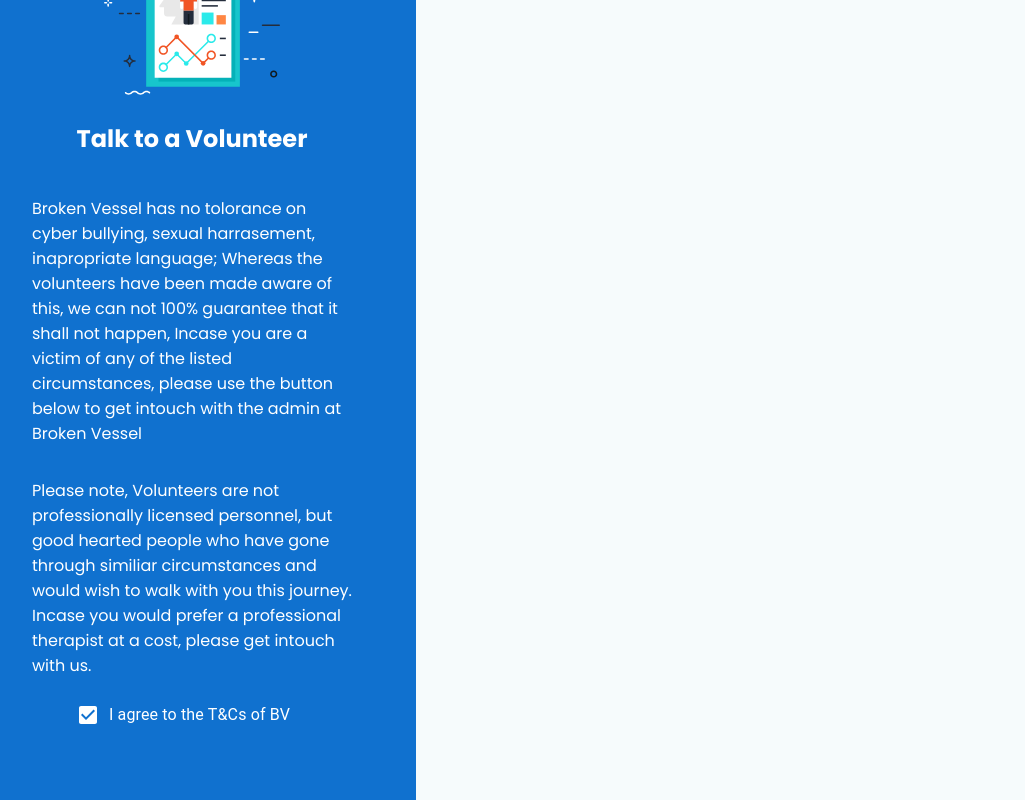
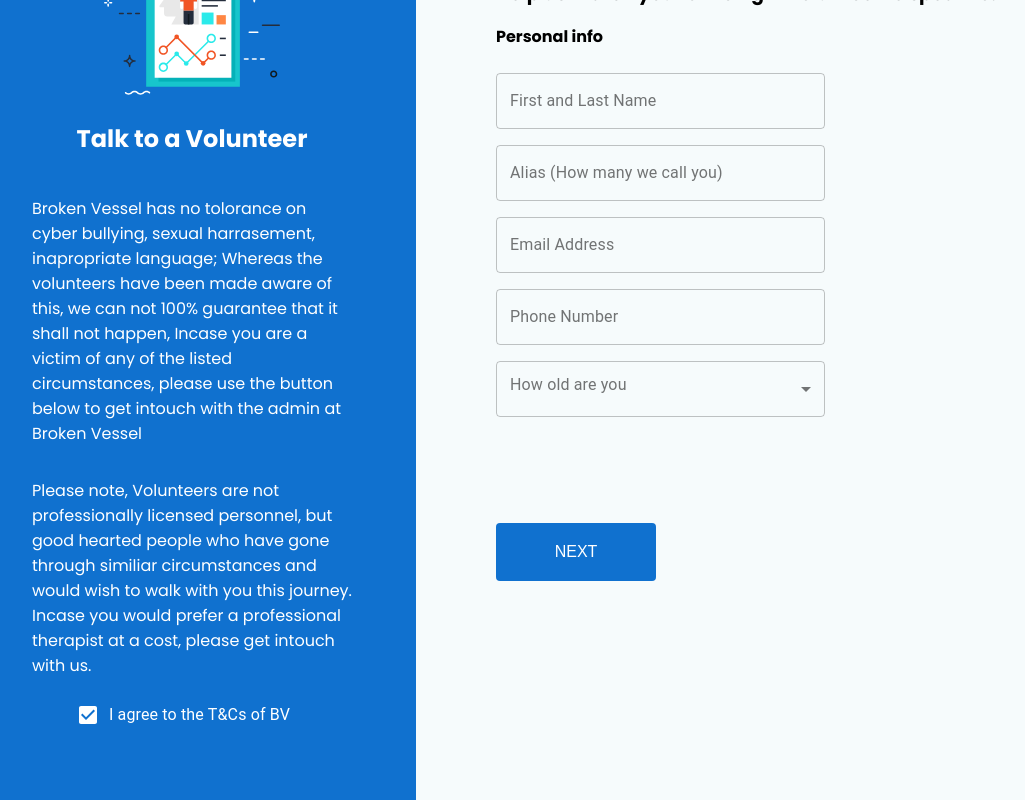
Before and after one commit to rmauritsson/brokenvessel_serverless, a React (Create React App) app: page /assignment in a window 1280 px wide. Both pictures are taken after a click on the label "I agree to the T&Cs of BV". Shown: the part 223-1023 px from the top of the page, without its empty margins (32-1057 px from the left). Built offline with nearby package versions, Linux system fonts and the light colour scheme.

Commit message:
Added multi form, designed step one of the form

```diff
--- a/src/App.scss
+++ b/src/App.scss
@@ -139,5 +139,81 @@
     }
   }
   .assignment_right {
+    padding: 4rem 5rem;
   }
 }
+
+.waiting_time {
+  display: grid;
+  grid-template-columns: 50% 50%;
+
+  .waiting_time__desc {
+    h1 {
+      margin-bottom: 1rem;
+    }
+
+    span {
+      margin: 2rem 0;
+      font-weight: 600;
+      font-style: italic;
+    }
+
+    p {
+      margin: 50px 0;
+      font-weight: 500;
+    }
+  }
+
+  .waiting_time__img {
+    display: flex;
+    align-items: center;
+    img {
+      width: 100%;
+    }
+  }
+}
+
+// .........Get Started Page..............
+.getstarted {
+  .getstarted_progress {
+    margin-bottom: 2rem;
+  }
+  .getstarted_forms {
+    height: 35rem;
+    h3 {
+      padding: 1rem 0;
+    }
+  }
+  .getstarted_buttons {
+    display: flex;
+    justify-content: space-between;
+    button {
+      padding: 20px;
+      color: white;
+      background-color: $primaryColor;
+      border: none;
+      border-radius: 4px;
+      width: 10rem;
+      font-size: 16px;
+      text-transform: uppercase;
+      margin-right: 1rem;
+    }
+  }
+}
+
+.step_one {
+  .step_one__header {
+    padding-bottom: 1rem;
+  }
+  .step_one__inputs {
+    form {
+      display: flex;
+      flex-direction: column;
+
+      .step_one_inputs_div {
+        width: 70%;
+        padding: 0.25rem 0;
+      }
+    }
+  }
+}
--- /dev/null
+++ b/src/components/getStarted.js
@@ -0,0 +1,243 @@
+import React, { useState } from "react";
+import { withStyles } from "@material-ui/core/styles";
+import LinearProgress from "@material-ui/core/LinearProgress";
+import TextField from "@material-ui/core/TextField";
+import InputLabel from "@material-ui/core/InputLabel";
+import MenuItem from "@material-ui/core/MenuItem";
+import FormHelperText from "@material-ui/core/FormHelperText";
+import FormControl from "@material-ui/core/FormControl";
+import Select from "@material-ui/core/Select";
+
+const BorderLinearProgress = withStyles((theme) => ({
+  root: {
+    height: 10,
+    borderRadius: 5,
+  },
+  colorPrimary: {
+    backgroundColor:
+      theme.palette.grey[theme.palette.type === "light" ? 200 : 700],
+  },
+  bar: {
+    borderRadius: 5,
+    backgroundColor: "#1a90ff",
+  },
+}))(LinearProgress);
+
+const StepOne = () => {
+  const [age, setAge] = React.useState("");
+
+  const handleChange = (event) => {
+    setAge(event.target.value);
+  };
+
+  return (
+    <div className="step_one">
+      <div className="step_one__header">
+        <h4>Personal info</h4>
+      </div>
+      <div className="step_one__inputs">
+        <form noValidate autoComplete="off">
+          <div className="step_one_inputs_div">
+            <FormControl variant="outlined" className="step_one_inputs_div">
+              <TextField
+                id="outlined-basic"
+                label="First and Last Name"
+                variant="outlined"
+                name="name"
+              />
+            </FormControl>
+          </div>
+          <div className="step_one_inputs_div">
+            <FormControl variant="outlined" className="step_one_inputs_div">
+              <TextField
+                id="outlined-basic"
+                label="Alias (How many we call you)"
+                variant="outlined"
+                name="alias"
+              />
+            </FormControl>
+          </div>
+          <div className="step_one_inputs_div">
+            <FormControl variant="outlined" className="step_one_inputs_div">
+              <TextField
+                id="outlined-basic"
+                label="Email Address"
+                variant="outlined"
+              />
+            </FormControl>
+          </div>
+          <div className="step_one_inputs_div">
+            <FormControl variant="outlined" className="step_one_inputs_div">
+              <TextField
+                id="outlined-basic"
+                label="Phone Number"
+                variant="outlined"
+              />
+            </FormControl>
+          </div>
+          <div className="step_one_inputs_div">
+            <FormControl variant="outlined" className="step_one_inputs_div">
+              <InputLabel id="demo-simple-select-filled-label">
+                How old are you
+              </InputLabel>
+              <Select
+                labelId="demo-simple-select-filled-label"
+                id="demo-simple-select-filled"
+                value={age}
+                onChange={handleChange}
+              >
+                <MenuItem value="">
+                  <em>None</em>
+                </MenuItem>
+                <MenuItem value={18}>18 years</MenuItem>
+                <MenuItem value={19}>19 years</MenuItem>
+                <MenuItem value={20}>20 years</MenuItem>
+                <MenuItem value={21}>21 years</MenuItem>
+                <MenuItem value={22}>22 years</MenuItem>
+                <MenuItem value={23}>23 years</MenuItem>
+                <MenuItem value={24}>24 years</MenuItem>
+                <MenuItem value={25}>25 years</MenuItem>
+                <MenuItem value={26}>26 years</MenuItem>
+                <MenuItem value={27}>27 years</MenuItem>
+                <MenuItem value={28}>28 years</MenuItem>
+                <MenuItem value={29}>29 years</MenuItem>
+                <MenuItem value={30}>30 years</MenuItem>
+                <MenuItem value={31}>31 years</MenuItem>
+                <MenuItem value={32}>32 years</MenuItem>
+                <MenuItem value={33}>33 years</MenuItem>
+                <MenuItem value={34}>34 years</MenuItem>
+                <MenuItem value={35}>35 years</MenuItem>
+                <MenuItem value={36}>36 years</MenuItem>
+                <MenuItem value={37}>37 years</MenuItem>
+                <MenuItem value={38}>38 years</MenuItem>
+                <MenuItem value={39}>39 years</MenuItem>
+                <MenuItem value={40}>40 years</MenuItem>
+                <MenuItem value={41}>41 years</MenuItem>
+                <MenuItem value={42}>42 years</MenuItem>
+                <MenuItem value={43}>43 years</MenuItem>
+                <MenuItem value={44}>44 years</MenuItem>
+                <MenuItem value={45}>45 years</MenuItem>
+                <MenuItem value={46}>46 years</MenuItem>
+                <MenuItem value={47}>47 years</MenuItem>
+                <MenuItem value={48}>48 years</MenuItem>
+                <MenuItem value={49}>49 years</MenuItem>
+                <MenuItem value={50}>50 years</MenuItem>
+                <MenuItem value={60}>50+ years</MenuItem>
+              </Select>
+            </FormControl>
+          </div>
+        </form>
+      </div>
+    </div>
+  );
+};
+
+const StepTwo = () => (
+  <div className="getstarted_input">
+    <div className="getstarted_input__header">
+      <h3>How may we call you?</h3>
+    </div>
+  </div>
+);
+
+const StepThree = () => (
+  <div className="getstarted_input">
+    <div className="getstarted_input__header">
+      <h3>How may we call you?</h3>
+    </div>
+  </div>
+);
+
+const GetStarted = () => {
+  const [progress, setProgress] = useState(10);
+  const [activeSection, setActiveSection] = useState(0);
+  const [activeStep, setActiveStep] = useState(0);
+
+  const sectionsData = [
+    {
+      title: "Personal Information",
+      steps: [<StepOne />],
+    },
+    {
+      title: "What kind of counselling are you looking for",
+      steps: [<StepTwo />],
+    },
+    {
+      title: "Review",
+      steps: [<StepThree />],
+    },
+  ];
+
+  const handleNextStep = () => {
+    const currentSectionSteps = sectionsData[activeSection]?.steps;
+
+    if (!currentSectionSteps) return;
+
+    if (activeStep < currentSectionSteps.length - 1) {
+      setProgress(progress + 30);
+      setActiveStep(activeStep + 1);
+    } else {
+      // Move between sections section
+      setProgress(progress + 30);
+      setActiveSection(activeSection + 1);
+      setActiveStep(0);
+    }
+  };
+
+  const handlePrevStep = () => {
+    // Get current sections steps
+    const currentSectionSteps = sectionsData[activeSection]?.steps;
+
+    if (!currentSectionSteps) return;
+
+    const toStep = activeStep - 1;
+
+    if (toStep === -1) {
+      setProgress(progress - 30);
+      setActiveSection(activeSection - 1);
+      setActiveStep(currentSectionSteps.length - 1);
+    } else {
+      setProgress(progress - 30);
+      setActiveStep(activeStep - 1);
+    }
+  };
+
+  const handleRequest = () => {
+    setProgress(progress + 30);
+    alert("Information has been received");
+  };
+
+  const isFinalStep =
+    activeSection === sectionsData.length - 1 &&
+    activeStep === sectionsData[activeSection].steps.length - 1;
+
+  const getStepContent = () => {
+    return sectionsData[activeSection]?.steps?.[activeStep];
+  };
+
+  return (
+    <div className="getstarted">
+      <div className="getstarted_progress">
+        <BorderLinearProgress variant="determinate" value={progress} />
+      </div>
+
+      <div className="getstarted_forms">
+        <h3>Help us match you to the right volunteer to speak to.</h3>
+        {getStepContent()}
+      </div>
+
+      <div className="getstarted_buttons">
+        {activeStep > 0 || activeSection > 0 ? (
+          <button onClick={handlePrevStep}>Prev</button>
+        ) : null}
+
+        {!isFinalStep ? <button onClick={handleNextStep}>Next</button> : null}
+        {isFinalStep ? (
+          <button onClick={handleRequest}>Get Paired</button>
+        ) : null}
+      </div>
+    </div>
+  );
+};
+
+export default GetStarted;
--- a/src/pages/Assignment.js
+++ b/src/pages/Assignment.js
@@ -2,11 +2,39 @@
 import InfoGraphic from "../img/info_graphic_1.svg";
 import FormControlLabel from "@material-ui/core/FormControlLabel";
 import Checkbox from "@material-ui/core/Checkbox";
+import hands from "../img/10.png";
+import GetStarted from "../components/getStarted";
+
+const WaitingTime = () => {
+  return (
+    <div className="waiting_time">
+      <div className="waiting_time__desc">
+        <h1>Just a reminder!</h1>
+        <p>
+          Some of the most comforting words in the universe are ‘me too.’ That
+          moment when you find out that your struggle is also someone else’s
+          struggle, that you’re not alone, and that others have been down the
+          same road.
+        </p>
+
+        <p>We are proud of you for having the courage to reach out.</p>
+
+        <h5>
+          Please accept the Terms and Conditions in the Checkbox on your left to
+          get started
+        </h5>
+      </div>
+      <div className="waiting_time__img">
+        <img src={hands} alt="" />
+      </div>
+    </div>
+  );
+};
 
 const Assignment = () => {
   const [consent, setConsent] = useState(false);
 
-  const handleChange = (event) => setConsent(!consent);
+  const handleChange = () => setConsent(!consent);
 
   return (
     <div className="assignment">
@@ -36,14 +64,15 @@
                 checked={consent}
                 onChange={handleChange}
                 name="consent"
-                color="#ffffff"
               />
             }
             label="I agree to the T&Cs of BV"
           />
         </div>
       </div>
-      <div className="assignment_right">Right</div>
+      <div className="assignment_right">
+        {consent ? <GetStarted /> : <WaitingTime />}
+      </div>
     </div>
   );
 };
```
Also changed, not shown: src/img/10.png (added).
